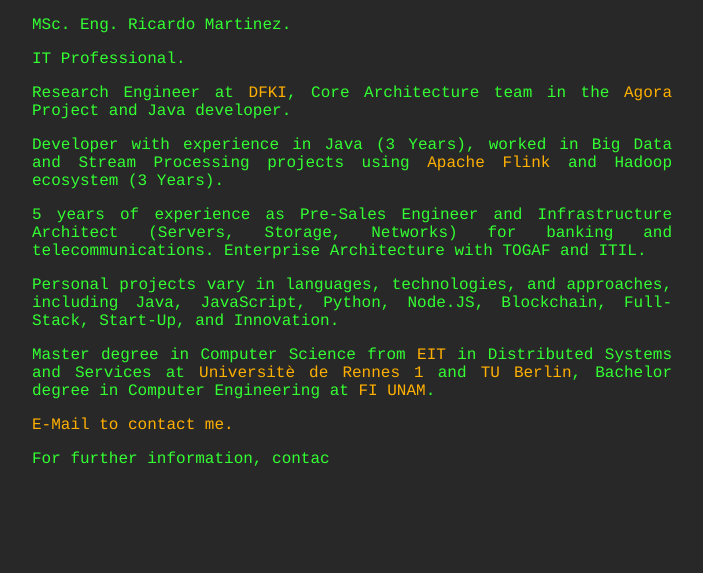
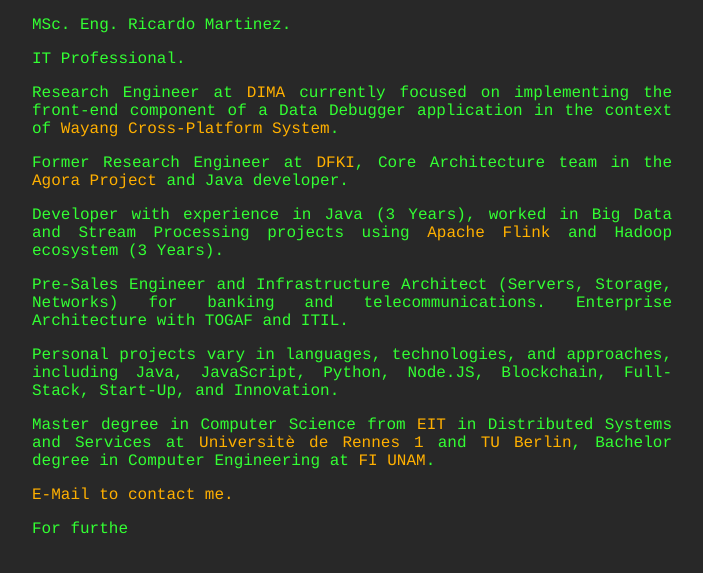
Before and after one commit to ichbinrich/ichbinrich.github.io, a Jekyll site: the page built from index.md, in a window 1280 px wide. Shown: the top 573 px of the page, without its empty margins (288-991 px from the left). Built offline with Jekyll 4.4.1, drawn with Linux system fonts in a browser that asks for light colours.

Commit message:
Change speed in animation text

```diff
--- a/index.md
+++ b/index.md
@@ -6,11 +6,13 @@ MSc. Eng. Ricardo Martinez.
 
 IT Professional.
 
-Research Engineer at [DFKI](https://www.dfki.de/web/), Core Architecture team in the [Agora](https://www.agora-ecosystem.com) Project and Java developer.
+Research Engineer at [DIMA](https://www.tu.berlin/dima) currently focused on implementing the front-end component of a Data Debugger application in the context of [Wayang Cross-Platform System](https://wayang.apache.org/).
+
+Former Research Engineer at [DFKI](https://www.dfki.de/web/), Core Architecture team in the [Agora Project](https://www.agora-ecosystem.com) and Java developer.
 
 Developer with experience in Java (3 Years), worked in Big Data and Stream Processing projects using [Apache Flink](https://flink.apache.org/) and Hadoop ecosystem (3 Years).
 
-5 years of experience as Pre-Sales Engineer and Infrastructure Architect (Servers, Storage, Networks) for banking and telecommunications. Enterprise Architecture with TOGAF and ITIL.
+Pre-Sales Engineer and Infrastructure Architect (Servers, Storage, Networks) for banking and telecommunications. Enterprise Architecture with TOGAF and ITIL.
 
 Personal projects vary in languages, technologies, and approaches, including Java, JavaScript, Python, Node.JS, Blockchain, Full-Stack, Start-Up, and Innovation.
 
--- a/script.js
+++ b/script.js
@@ -2,7 +2,7 @@ let message = "For further information, contact me!";
 let id = "text";
 let delay = 150;
 function sleep(ms) {
-  return new Promise(resolve => setTimeout(resolve, ms));
+  return new Promise(resolve => setTimeout(resolve, Math.random() * 5 * ms));
 }
 async function typeWriter(id, message, delay) {
   for (i = 0; i < message.length; i++) {
```
